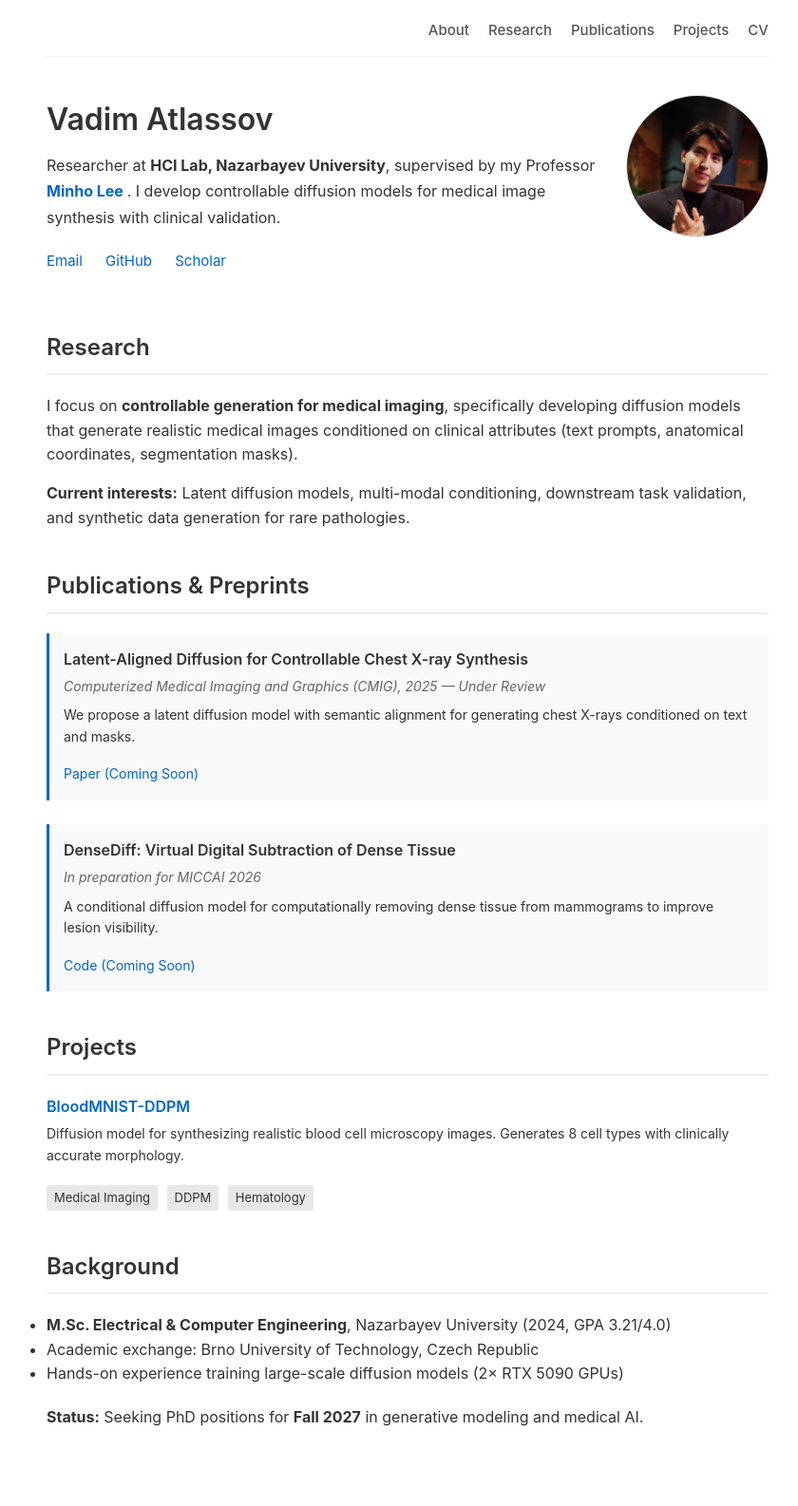
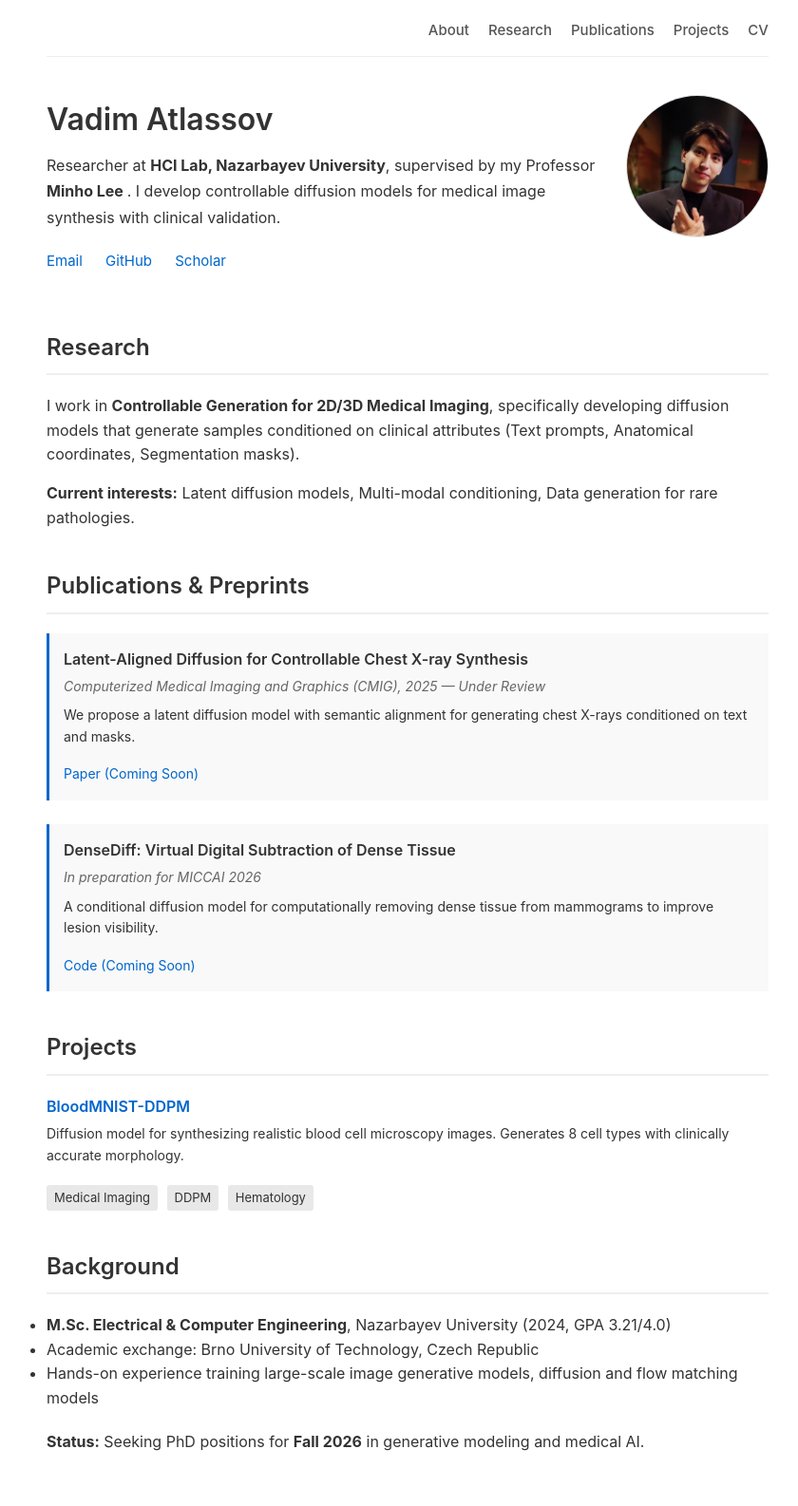
Before and after one commit to Vadim-ATL/Vadim-ATL.github.io, a Jekyll site: the page built from index.md, in a window 1280 px wide. Shown: the whole page at 95% size, without its empty margins (211-1051 px from the left). Built offline with Jekyll 4.4.1, drawn with Linux system fonts in a browser that asks for light colours; before the commit the page ends 1561 px from its top, so only the background shows below that.

Commit message:
fixed link to my professor

```diff
--- a/index.md
+++ b/index.md
@@ -7,7 +7,7 @@ title: Vadim Atlassov - Researcher
   <div style="flex: 1;">
     <h1 style="margin-top: 0;">Vadim Atlassov</h1>
     <p class="bio">
-      Researcher at <strong>HCI Lab, Nazarbayev University</strong>, supervised by my Professor <strong><a href="https://scholar.google.com/citations?user=ipi5AVsAAAAJ&hl=ko">Minho Lee</a>
+      Researcher at <strong>HCI Lab, Nazarbayev University</strong>, supervised by my Professor <strong><a href="https://scholar.google.com/citations?user=ipi5AVsAAAAJ&hl=ko" style="text-decoration: none; color: inherit;">Minho Lee</a>
 </strong>. I develop controllable diffusion models for medical image synthesis with clinical validation.
     </p>
     <div class="contact">
@@ -23,9 +23,9 @@ title: Vadim Atlassov - Researcher
 
 ## Research {#research}
 
-I focus on **controllable generation for medical imaging**, specifically developing diffusion models that generate realistic medical images conditioned on clinical attributes (text prompts, anatomical coordinates, segmentation masks).
+I work in **Controllable Generation for 2D/3D Medical Imaging**, specifically developing diffusion models that generate samples conditioned on clinical attributes (Text prompts, Anatomical coordinates, Segmentation masks).
 
-**Current interests:** Latent diffusion models, multi-modal conditioning, downstream task validation, and synthetic data generation for rare pathologies.
+**Current interests:** Latent diffusion models, Multi-modal conditioning, Data generation for rare pathologies.
 
 ## Publications & Preprints {#publications}
 
@@ -69,8 +69,8 @@ I focus on **controllable generation for medical imaging**, specifically develop
 
 * **M.Sc. Electrical & Computer Engineering**, Nazarbayev University (2024, GPA 3.21/4.0)
 * Academic exchange: Brno University of Technology, Czech Republic
-* Hands-on experience training large-scale diffusion models (2× RTX 5090 GPUs)
+* Hands-on experience training large-scale image generative models, diffusion and flow matching models
 
 <p style="margin-top: 20px;">
-    <strong>Status:</strong> Seeking PhD positions for <strong>Fall 2027</strong> in generative modeling and medical AI.
+    <strong>Status:</strong> Seeking PhD positions for <strong>Fall 2026</strong> in generative modeling and medical AI.
 </p>
```
